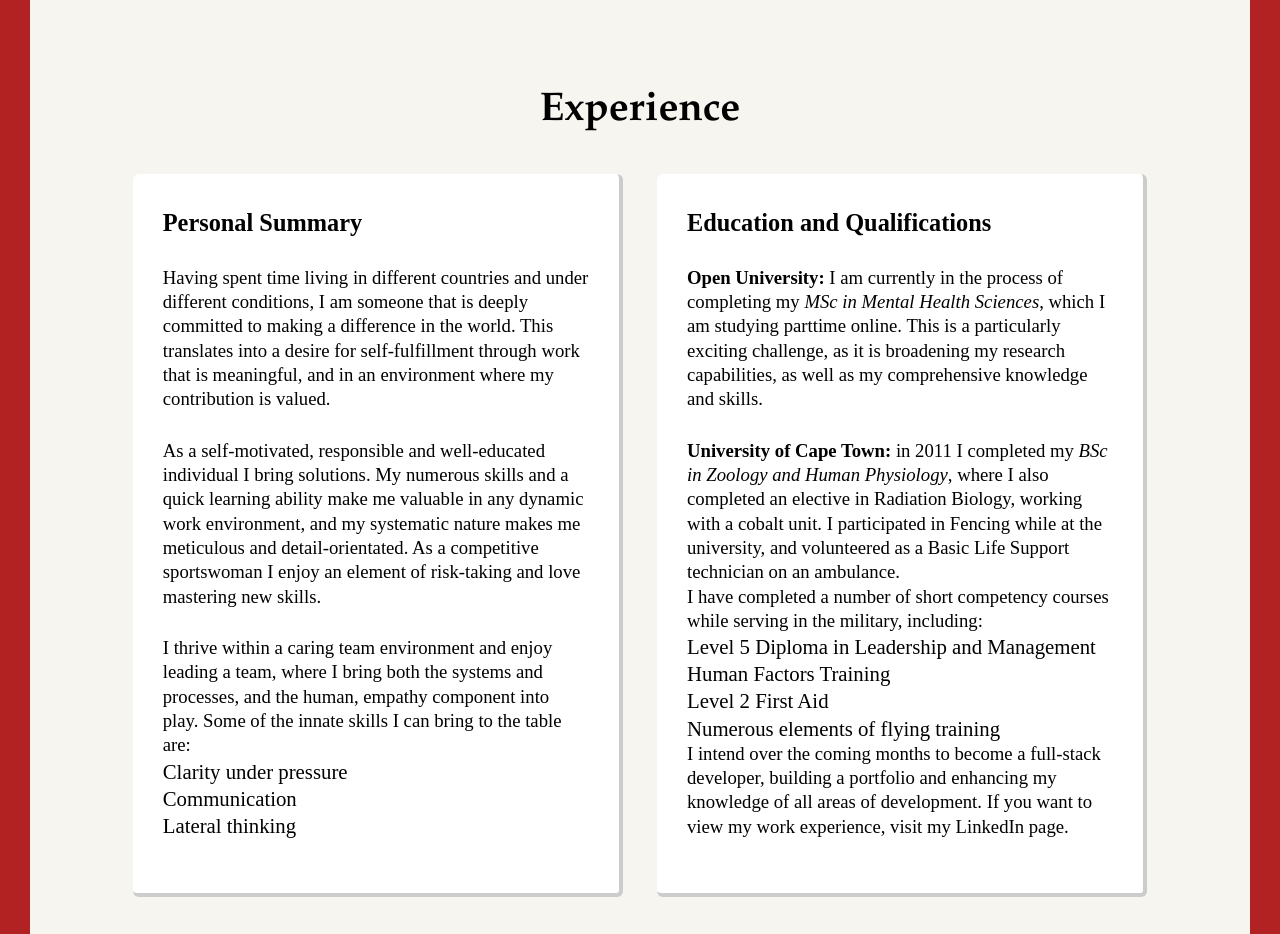
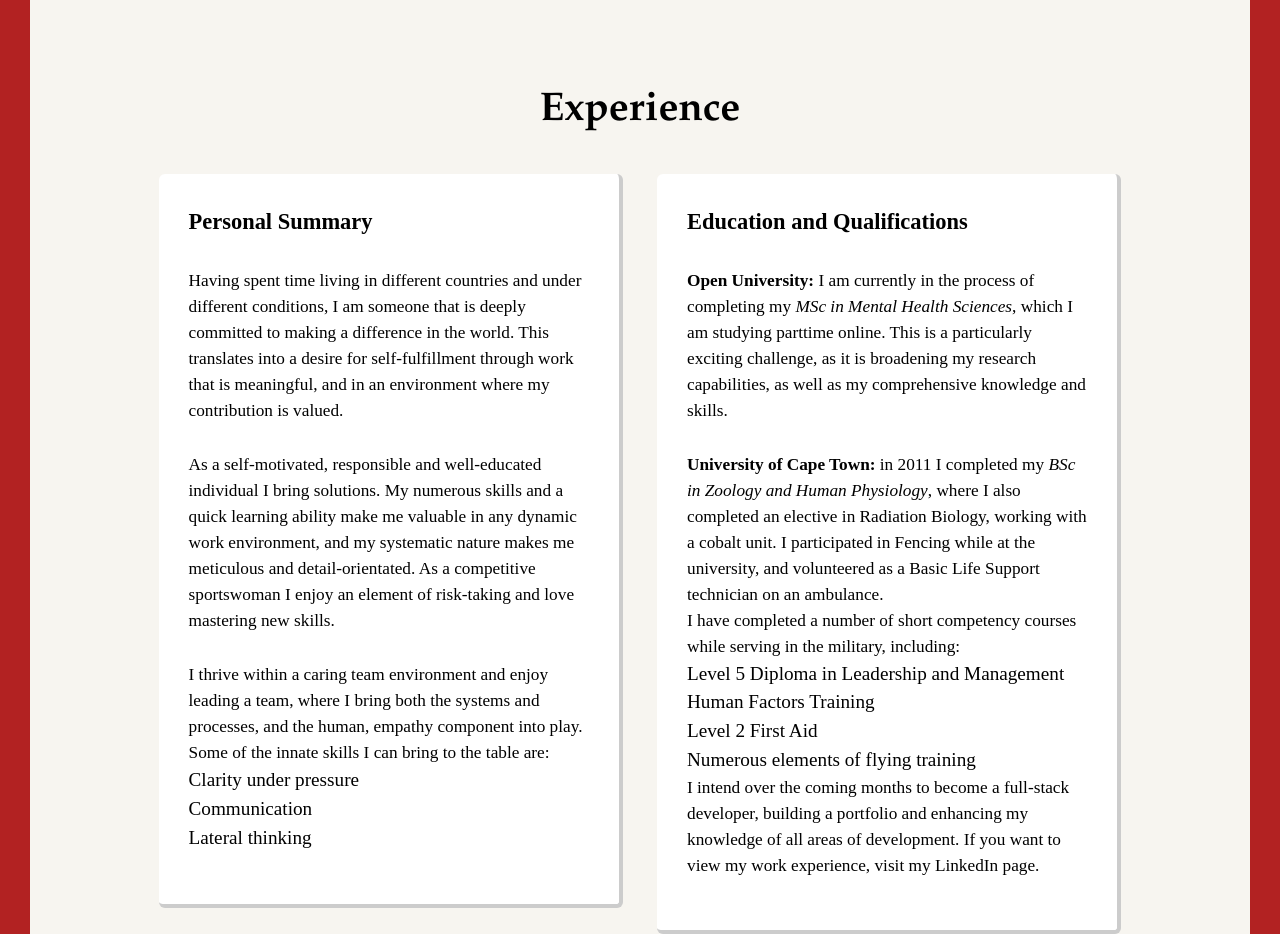
Before and after one commit to AfricanSands/FEWD-Project-2, a plain HTML site: page index.html in a window 1280 px wide. Shown: the part 1791-2725 px from the top of the page. Drawn offline with Linux system fonts and the light colour scheme.

Commit message:
css clearup

```diff
--- a/css/styles.css
+++ b/css/styles.css
@@ -197,6 +197,7 @@ header .intro {
   border-radius: 6px;
   transition: all .5s;
   font-size: .85em;
+  line-height: 1.3;
   color: black;
 }
 
@@ -266,10 +267,6 @@ footer .copyright {
   p {
     font-size: .9em;
   }
-  a:hover {
-    color: firebrick;
-    background-color: white;
-  }
   h1 {
     font-size: 1.3em;
   }
@@ -285,10 +282,6 @@ footer .copyright {
     margin-top: 50px;
     line-height: 1.3;
   }
-  .card {
-    font-size: .85em;
-    line-height: 1.3;
-  }
   .card:hover {
     border-color: firebrick;
   }
@@ -302,11 +295,10 @@ footer .copyright {
     font: normal 1em/1.5 normal;
     border-left: solid firebrick 20px;
     border-right: solid firebrick 20px;
-    border-bottom: solid firebrick 20px;
     color: grey;
   }
   .container {
-    width: 95%;
+    width: 90%;
     max-width: 1500px;
     margin: auto;
   }
@@ -340,16 +332,14 @@ footer .copyright {
     padding-left: 30px;
     padding-right: 30px;
     max-width: 400px;
-    max-height: 300px;
     margin-right: 15px;
     margin-left: 15px;
   }
   .project p {
     font-size: 1.2em;
   }
-  .experience .card {
+  .card {
     font-size: 1.3em;
-    line-height: 1.3;
   }
   .footer_mainnav {
     display: block;
@@ -381,9 +371,6 @@ footer .copyright {
   body {
     border-left: solid firebrick 30px;
     border-right: solid firebrick 30px;
-  }
-  a:hover {
-    color: firebrick;
   }
   h1 {
     font-size: 2.5em;
```
